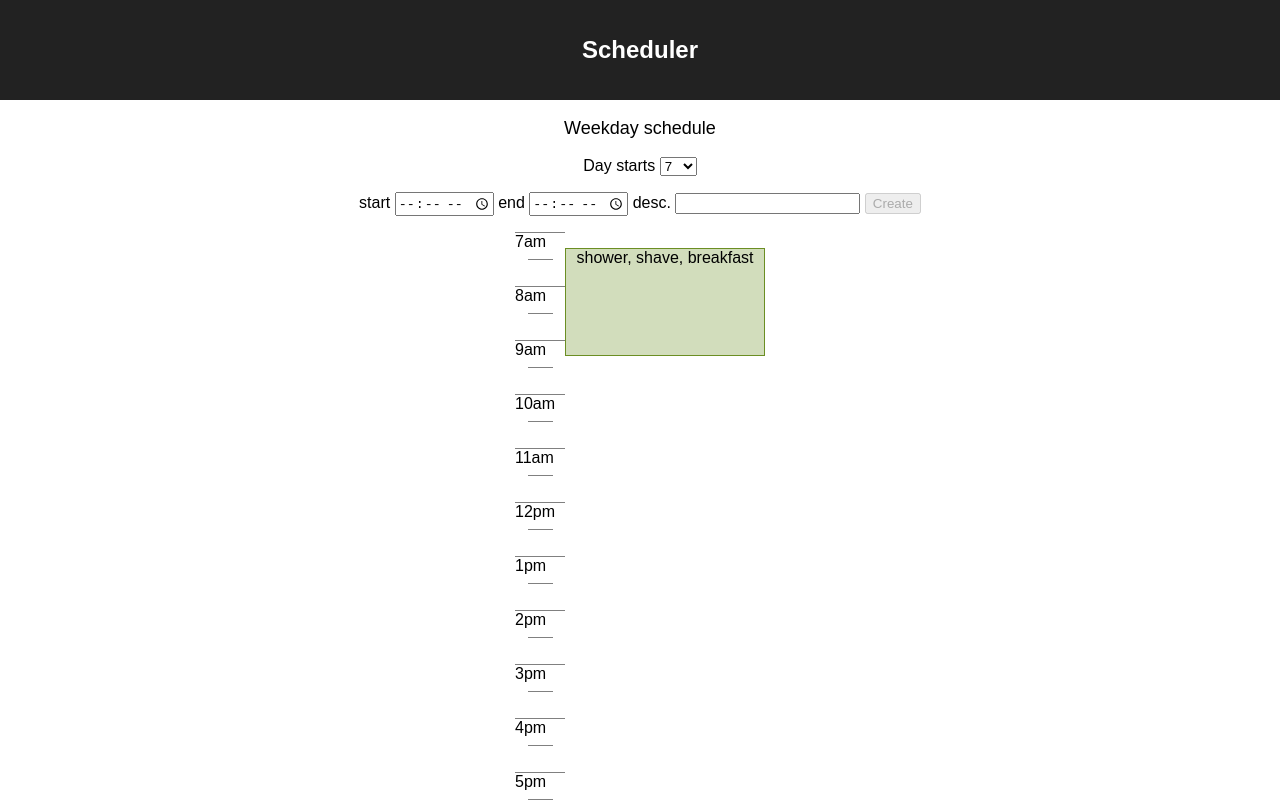
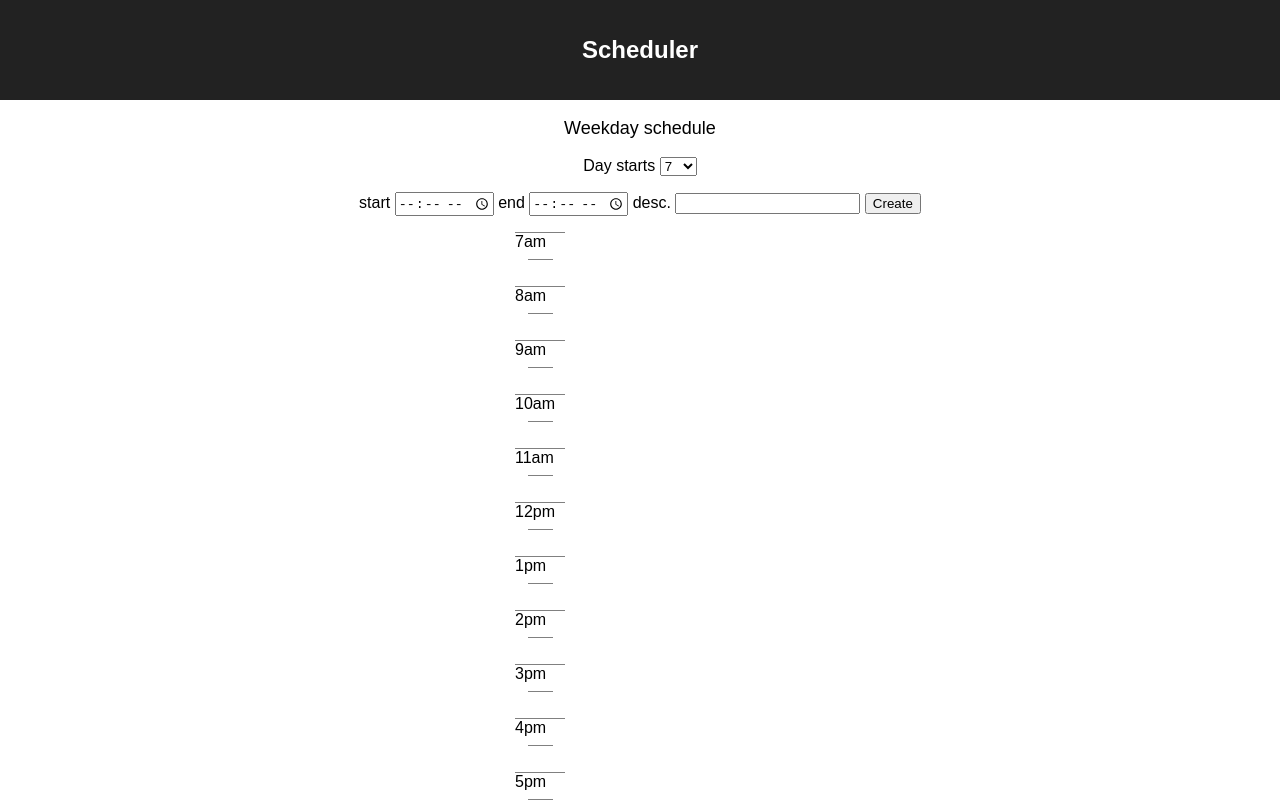
Before and after one commit to orbium/scheduler, a React (Create React App) app: page / in a window 1280 px wide. Shown: the top 802 px of the page. Built offline with nearby package versions, Linux system fonts and the light colour scheme.

Commit message:
Add ability to create new scheduled items

```diff
--- a/src/App.js
+++ b/src/App.js
@@ -8,14 +8,20 @@ class App extends Component {
     super();
     this.handleCreate = this.handleCreate.bind(this);
     this.handleSelectDayStart = this.handleSelectDayStart.bind(this);
-    // this.render = this.handleCreate.bind(this);
 
     this.state = {
       hour1: 0,
       dayStart: 7,
       scheduledItems: [
-        { start: '07:18', end: '9:00', description: 'shower, shave, breakfast' },
-        // { start: '9:00', end: '12:00', description: 'work' }
+        // { start: '07:00', end: '9:00', description: 'shower, shave, breakfast' },
+        // { start: '9:00', end: '12:00', description: 'work' },
+        // { start: '12:00', end: '13:00', description: 'lunch' },
+        // { start: '13:00', end: '17:00', description: 'work' },
+        // { start: '17:00', end: '18:00', description: 'read' },
+        // { start: '18:00', end: '19:00', description: 'walk' },
+        // { start: '19:00', end: '20:00', description: 'dinner' },
+        // { start: '22:00', end: '23:00', description: 'wind down' },
+        // { start: '23:00', end: '7:00', description: 'sleep' },
       ]
     };
   }
@@ -30,7 +36,15 @@ class App extends Component {
   }
 
   handleCreate(e) {
-    // const time = document.getElementById('scheduled-time').value;
+    const { startTime, endTime, description } = this;
+    if (!startTime.value || !endTime.value || !description.value) return;
+
+    this.setState({ scheduledItems: [...this.state.scheduledItems,
+      { start: startTime.value,
+        end: endTime.value,
+        description: description.value
+      }
+    ]});
   }
 
   calculatePositions() {
@@ -68,23 +82,36 @@ class App extends Component {
     });
   }
 
+  getHeight(startHr, startMins, endHr, endMins, pixelsPerHr, pixelsPerMin) {
+    const mins = (endMins - startMins) * pixelsPerMin
+        , hrs = neg => pixelsPerHr * (endHr + (neg ? 24 : 0) - startHr) + mins;
+
+    return hrs(endHr < startHr);
+  }
+
   renderScheduledItems() {
     if (!this.state.positions) return;
 
-    const pixelLengthOf1Hour = this.state.hour1;
+    const pixelsPerHr = this.state.hour1
+        , pixelsPerMin = pixelsPerHr / 60
+        ;
 
     return this.state.scheduledItems.map((si, index) => {
-      const colonIndex = si.start.indexOf(':')
-          , hour = parseInt(si.start.slice(0, colonIndex), 10)
-          , minutes = parseInt(si.start.slice(colonIndex + 1, si.length), 10)
-          , pixelsPerMinute = pixelLengthOf1Hour / 60
+      let colonIndex = si.start.indexOf(':');
+      const startHr = parseInt(si.start.slice(0, colonIndex), 10)
+          , startMins = parseInt(si.start.slice(colonIndex + 1, si.start.length), 10)
+          ;
+      colonIndex = si.end.indexOf(':');
+      const endHr = parseInt(si.end.slice(0, colonIndex), 10)
+          , endMins = parseInt(si.end.slice(colonIndex + 1, si.end.length), 10)
+          , height = this.getHeight(startHr, startMins, endHr, endMins, pixelsPerHr, pixelsPerMin)
           ;
 
       return (
         <div key={index} className="scheduled-item"
           style={{
-            top: this.state.positions[hour] + minutes * pixelsPerMinute,
-            height: this.state.hour1 * 2
+            top: this.state.positions[startHr] + startMins * pixelsPerMin,
+            height: height
           }}
         >
           {si.description}
@@ -115,13 +142,13 @@ class App extends Component {
           )}
         </select>
         <p>
-          start <input type="time" id="scheduled-time" />
+          start <input type="time" id="start-time" ref={el => this.startTime = el} />
           {' '}
-          end <input type="time" id="scheduled-time" />
+          end <input type="time" id="end-time" ref={el => this.endTime = el} />
           {' '}
-          desc. <input id="scheduled-item" />
+          desc. <input id="description" ref={el => this.description = el} />
           {' '}
-          <button onClick={this.handleCreate} disabled>Create</button>
+          <button onClick={this.handleCreate}>Create</button>
         </p>
         <div className="center">
           <div className="column" id="time-column">
@@ -130,55 +157,10 @@ class App extends Component {
           <div className="column" id="schedule">
             <div style={{width: 200}}></div>
             {this.renderScheduledItems()}
-            {/* <div className="scheduled-item"
-              style={{top: this.state.am7, height: this.state.hour1 * 2}}
-            >
-              shower, shave, breakfast
-            </div>
-            <div className="scheduled-item"
-              style={{top: this.state.am9, height: this.state.hour1 * 3}}
-            >
-              work
-            </div>
-            <div className="scheduled-item"
-              style={{top: this.state.pm12, height: this.state.hour1}}
-            >
-              lunch
-            </div>
-            <div className="scheduled-item"
-              style={{top: this.state.pm1, height: this.state.hour1 * 4}}
-            >
-              work
-            </div>
-            <div className="scheduled-item"
-              style={{top: this.state.pm5, height: this.state.hour1}}
-            >
-              read
-            </div>
-            <div className="scheduled-item"
-              style={{top: this.state.pm6, height: this.state.hour1}}
-            >
-              walk
-            </div>
-            <div className="scheduled-item"
-              style={{top: this.state.pm7, height: this.state.hour1}}
-            >
-              dinner
-            </div>
-            <div className="scheduled-item"
-              style={{top: this.state.pm10, height: this.state.hour1}}
-            >
-              wind down
-            </div>
-            <div className="scheduled-item"
-              style={{top: this.state.pm11, height: this.state.hour1 * 8}}
-            >
-              sleep
-            </div> */}
           </div>
         </div>
         <footer className="App-footer">
-          Copyright © 2018, Embetter, Inc
+          Copyright © 2018, Embetterment, Inc
         </footer>
       </div>
     );
```
